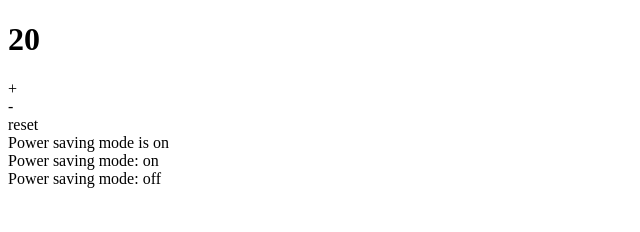
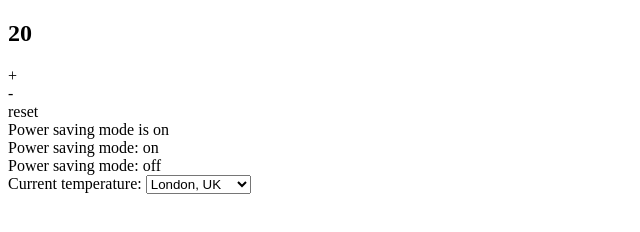
Before and after one commit to ChocolatineMathou/thermostat-v2, a website: page index.html in a window 1280 px wide. Shown: the whole page, without its empty margins (0-640 px from the left). Drawn offline with nearby package versions, Linux system fonts and the light colour scheme.

Commit message:
feat: add API with current weather

```diff
--- a/index.html
+++ b/index.html
@@ -7,6 +7,7 @@
     <link rel="stylesheet" href="class.css">
   </head>
   <body>
+    <section>
       <h1 id="temperature"></h1>
       <div id="up">+</div>
       <div id="down">-</div>
@@ -14,6 +15,18 @@
       Power saving mode is <span id="power-saving-status">on</span>
       <div id="power-saving-on">Power saving mode: on</div>
       <div id="power-saving-off">Power saving mode: off</div>
+    </section>
+    <section>
+      Current temperature: <span id="current-temp"></span>
+      <select id="current-city">
+        <option value="london">London, UK</option>
+        <option value="nantes">Nantes, FR</option>
+        <option value="seattle">Seattle, WA</option>
+        <option value="paris">Paris, FR</option>
+        <option value="toulouse">Toulouse, FR</option>
+        <option value="bordeaux">Bordeaux, FR</option>
+      </select>
+    </section>
 
     <script src="src/Thermostat.js"></script>
     <script src="interface.js"></script>
--- a/interface.js
+++ b/interface.js
@@ -29,6 +29,13 @@ $(document).ready(function() {
     updateTemperature();
   })
 
+  $('#current-city').change(function() {
+  const city = $('#current-city').val();
+  $.get('http://api.openweathermap.org/data/2.5/weather?q=' + city + '&appid=a3d9eb01d4de82b9b8d0849ef604dbed&units=metric', function(data) {
+    $('#current-temp').text(data.main.temp)
+  })
+})
+
   function updateTemperature() {
     $('#temperature').text(thermostat.temperature);
     $('#temperature').attr('class', thermostat.energyUsage());
```
Lines whose indentation alone changed are shown as unchanged.
